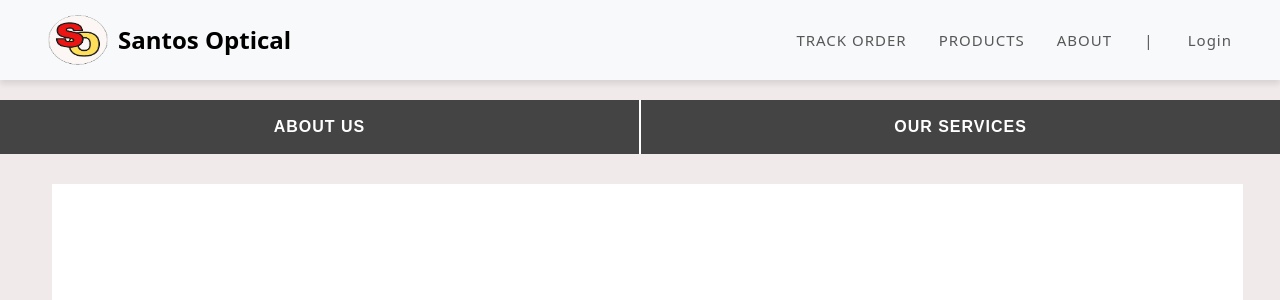
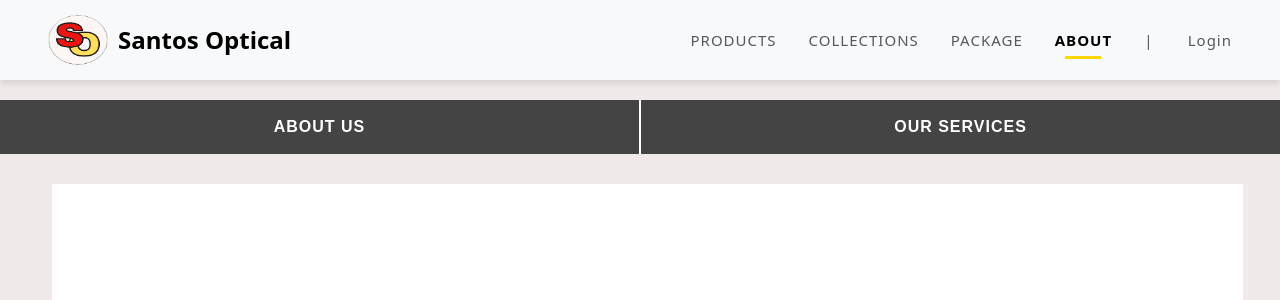
Before and after one commit to Sean71300/SantosOpticalSystem, a PHP site: page /aboutus.php in a window 1280 px wide. Shown: the top 300 px of the page. Run offline with PHP 8.4, Linux system fonts and the light colour scheme.

Commit message:
Update Navigation.php

```diff
--- a/Navigation.php
+++ b/Navigation.php
@@ -1,6 +1,29 @@
+<?php
+$current_page = basename($_SERVER['PHP_SELF']);
+?>
+
+<style>
+.navbar .nav-link.active {
+    position: relative;
+    font-weight: bold;
+}
+
+.navbar .nav-link.active::after {
+    content: '';
+    position: absolute;
+    bottom: 0;
+    left: 50%;
+    transform: translateX(-50%);
+    width: 50%;
+    height: 3px;
+    background-color: #FFD700;
+    border-radius: 2px;
+}
+</style>
+
 <div class="forNavigationbar sticky-top">
-    <nav class="navbar navbar-expand-lg bg-body-tertiary ">
-        <div class="container-fluid ">
+    <nav class="navbar navbar-expand-lg bg-body-tertiary">
+        <div class="container-fluid">
             <a class="navbar-brand fw-bold mx-3" href="index.php">
                 <img src="Images/logo.png" alt="Logo" width="60" height="80">
                 Santos Optical
@@ -11,18 +34,21 @@
             <div class="collapse navbar-collapse" id="navbarSupportedContent">
                 <ul class="navbar-nav ps-5 fs-5 fw-bold ms-2 mb-lg-0 col d-flex justify-content-end">
                     <li class="nav-item">
-                    <a class="nav-link m-2" href="index.php">TRACK ORDER</a>
+                        <a class="nav-link m-2 <?php echo ($current_page == 'product-gallery.php') ? 'active' : ''; ?>" href="product-gallery.php">PRODUCTS</a>
                     </li>
                     <li class="nav-item">
-                    <a class="nav-link m-2" href="product-gallery.php">PRODUCTS</a>
+                        <a class="nav-link m-2 <?php echo ($current_page == 'collections.php') ? 'active' : ''; ?>" href="#">COLLECTIONS</a>
+                    </li>
+                    <li class="nav-item">
+                        <a class="nav-link m-2 <?php echo ($current_page == 'package.php') ? 'active' : ''; ?>" href="#">PACKAGE</a>
                     </li>
                     <li class="nav-item m-2">
-                    <a class="nav-link" href="aboutus.php">ABOUT</a>
+                        <a class="nav-link <?php echo ($current_page == 'aboutus.php') ? 'active' : ''; ?>" href="aboutus.php">ABOUT</a>
                     </li>
                     <?php
                     if(!isset($_SESSION["loggedin"]) || $_SESSION["loggedin"] !== true){
                         echo '<li class="nav-item m-2">';
-                    echo '<a class="nav-link " href="login.php">|&nbsp;&nbsp;&nbsp;&nbsp;&nbsp;&nbsp; Login</a>';
+                        echo '<a class="nav-link ' . ($current_page == 'login.php' ? 'active' : '') . '" href="login.php">|&nbsp;&nbsp;&nbsp;&nbsp;&nbsp;&nbsp; Login</a>';
                         echo '</li>';
                     }
                     else{
@@ -30,15 +56,13 @@
                         echo  '<div class="dropdown">';
                         echo  '<button class="btn dropdown-toggle fs-5 fw-bold" type="button" id="dropdownMenuButton" data-bs-toggle="dropdown" aria-expanded="false">';
                         echo  '|&nbsp;&nbsp;&nbsp;&nbsp;&nbsp;&nbsp;'. htmlspecialchars($_SESSION["full_name"]) . '  ';
-                echo  '<img src="' . $image . '"class="logo">';
+                        echo  '<img src="' . $image . '" class="logo">';
                         echo  '</button>';
                         echo  '<ul class="dropdown-menu" aria-labelledby="dropdownMenuButton">';
-                if ($_SESSION["roleid"] == 1)
-                {
+                        if ($_SESSION["roleid"] == 1) {
                             echo '<li><a class="dropdown-item" href="admin.php">Admin page</a></li>';
                         }
-                else if ($_SESSION["roleid"] == 2)
-                {
+                        else if ($_SESSION["roleid"] == 2) {
                             echo '<li><a class="dropdown-item" href="admin.php">Employee page</a></li>';
                         }
                         echo  '<li><a class="dropdown-item" href="logout.php">Log Out</a></li>';
```
Lines whose indentation alone changed are shown as unchanged.
